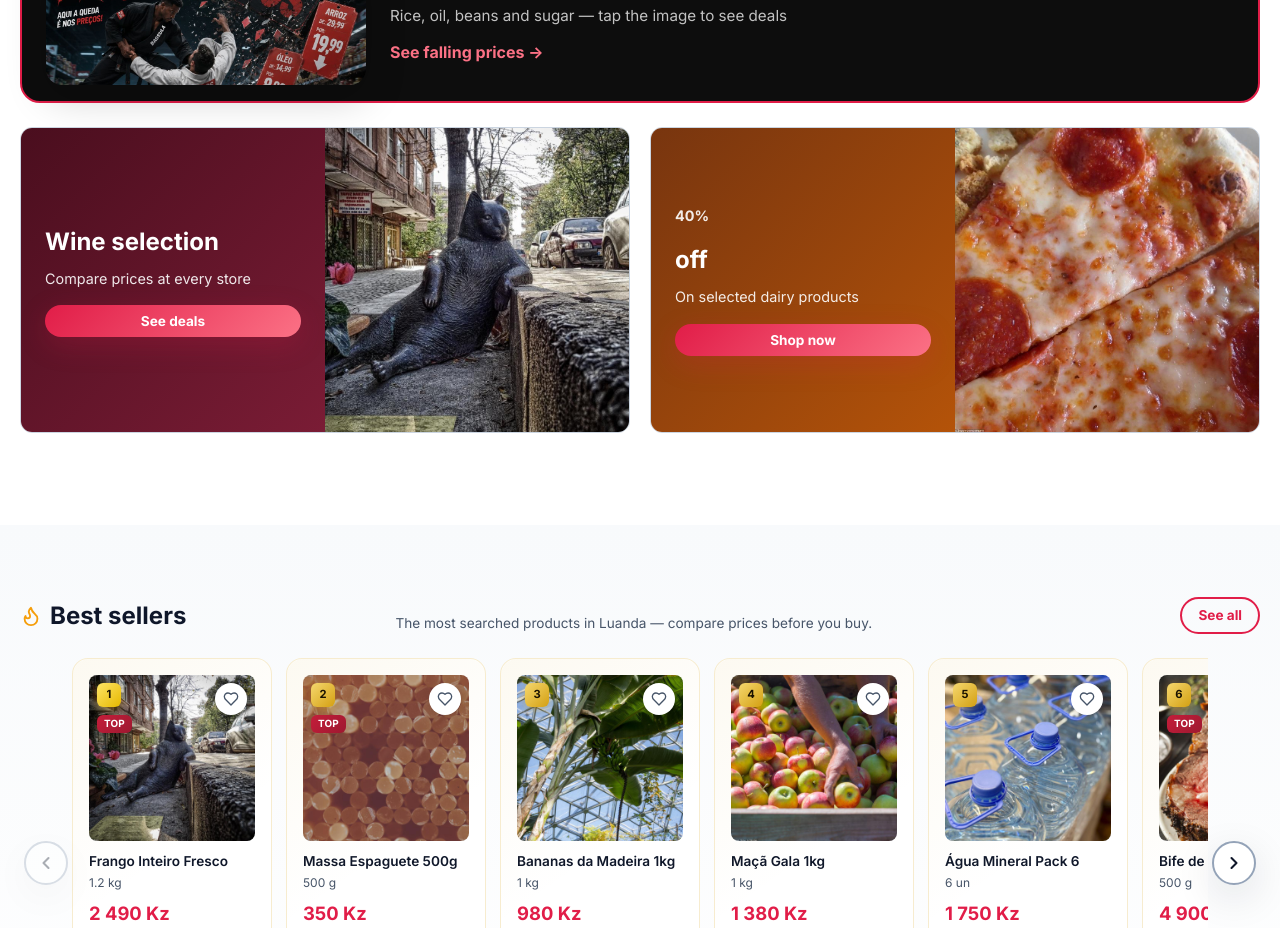
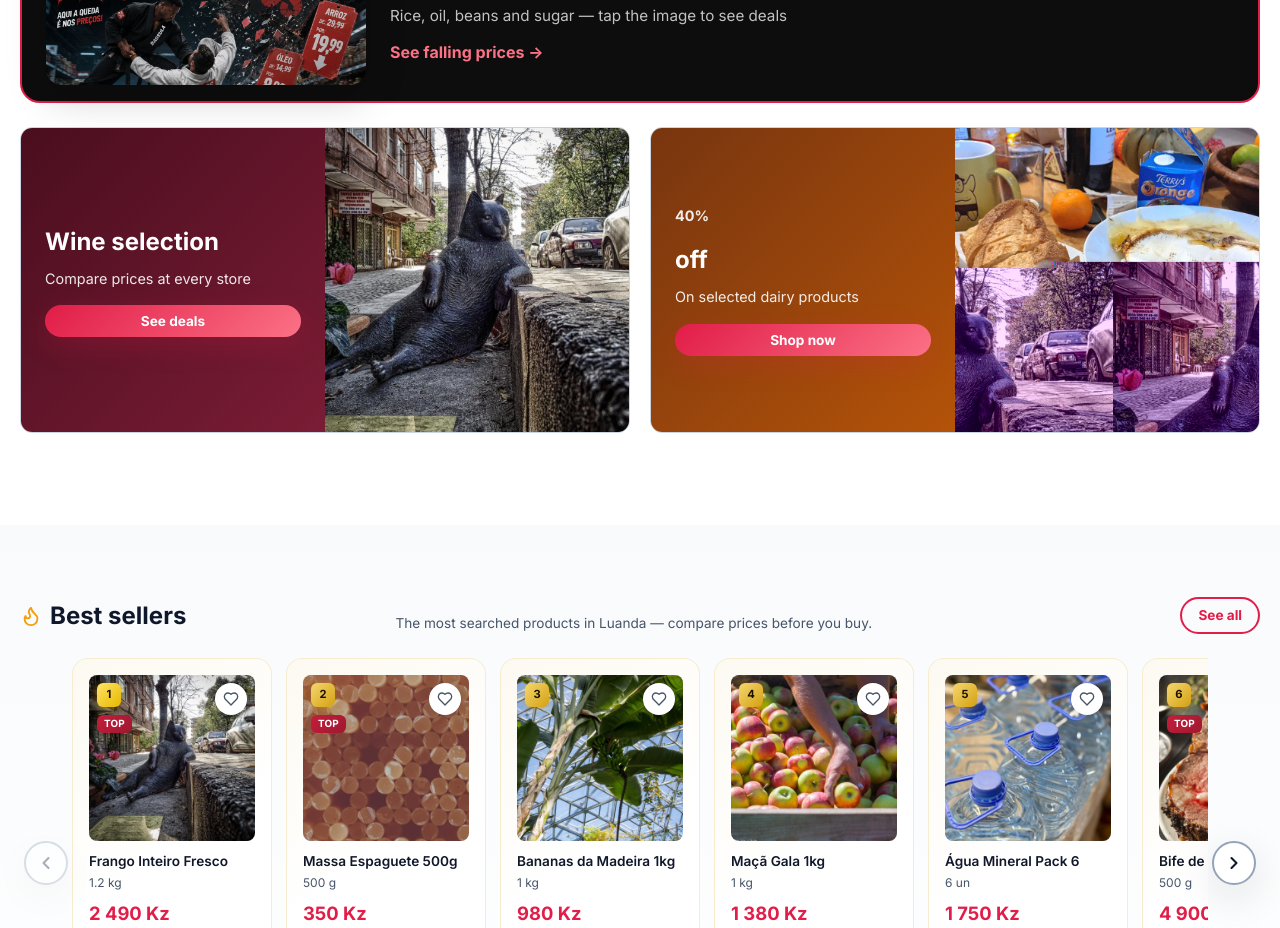
Before and after one commit to Herculesimparable/bassula, a React (Vite) app: page / in a window 1280 px wide. Shown: the part 2680-3608 px from the top of the page. Built offline with nearby package versions, Linux system fonts and the light colour scheme.

Commit message:
Banner 40% desconto: imagem de queijo e lacticinios visivel.

```diff
--- a/scripts/download-product-images.mjs
+++ b/scripts/download-product-images.mjs
@@ -88,7 +88,7 @@ const PROMOS = {
   'promo-padaria': 'bakery,bread,loaf',
   'promo-electro': 'kitchen,appliances',
   'promo-wine': 'red,wine,bottle,cheese,cheddar,plate',
-  'promo-discount': 'cheese,slices,plate',
+  'promo-discount': 'cheese,slices,cheddar,plate,dairy',
   'promo-higiene': 'shampoo,toiletries,cleaning',
 }
 
--- a/src/components/PromoBanners.tsx
+++ b/src/components/PromoBanners.tsx
@@ -46,7 +46,7 @@ export function PromoBanners() {
             </div>
             <img
               src={PROMO_DISCOUNT_IMAGE}
-              alt={t('promo.dairy')}
+              alt={t('promo.dairyAlt')}
               className="promo-banner__photo"
               loading="lazy"
             />
--- a/src/data/images.ts
+++ b/src/data/images.ts
@@ -21,7 +21,7 @@ const CATEGORY_PROMO: Partial<Record<string, string>> = {
 }
 
 export const PROMO_WINE_IMAGE = publicAsset('promo/promo-wine.jpg?v=3')
-export const PROMO_DISCOUNT_IMAGE = publicAsset('promo/promo-discount.jpg?v=3')
+export const PROMO_DISCOUNT_IMAGE = publicAsset('promo/promo-discount.jpg?v=4')
 
 /** Textos alt em pt-AO para cartões de categoria */
 export const CATEGORY_IMAGE_ALT: Record<string, string> = {
--- a/src/i18n/locales/en.ts
+++ b/src/i18n/locales/en.ts
@@ -92,6 +92,7 @@ export const en = {
     winesDesc: 'Compare prices at every store',
     discount: 'off',
     dairy: 'On selected dairy products',
+    dairyAlt: 'Cheese and dairy — cheese slices on a plate',
     enjoy: 'Shop now',
     stripTitle: 'Bassula on Prices',
     stripDesc: 'Rice, oil, beans and sugar — tap the image to see deals',
--- a/src/i18n/locales/pt.ts
+++ b/src/i18n/locales/pt.ts
@@ -92,6 +92,7 @@ export const pt = {
     winesDesc: 'Compare preços em todas as lojas',
     discount: 'de desconto',
     dairy: 'Em lacticínios selecionados',
+    dairyAlt: 'Queijo e lacticínios — rodelas de queijo em prato',
     enjoy: 'Aproveitar',
     stripTitle: 'Bassula nos Preços',
     stripDesc: 'Arroz, óleo, feijão e açúcar — clique na imagem para ver ofertas',
```
Also changed, not shown: public/promo/promo-discount.jpg.
